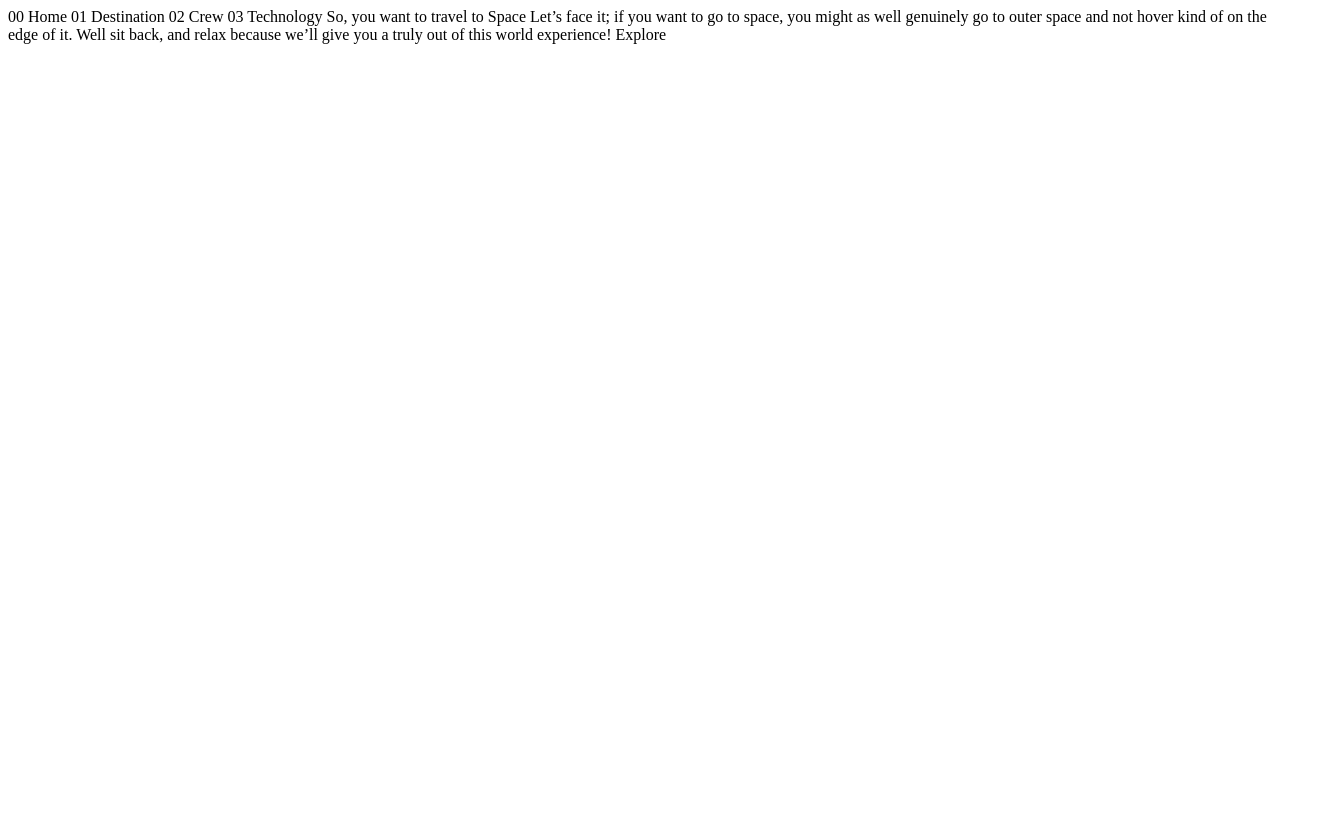
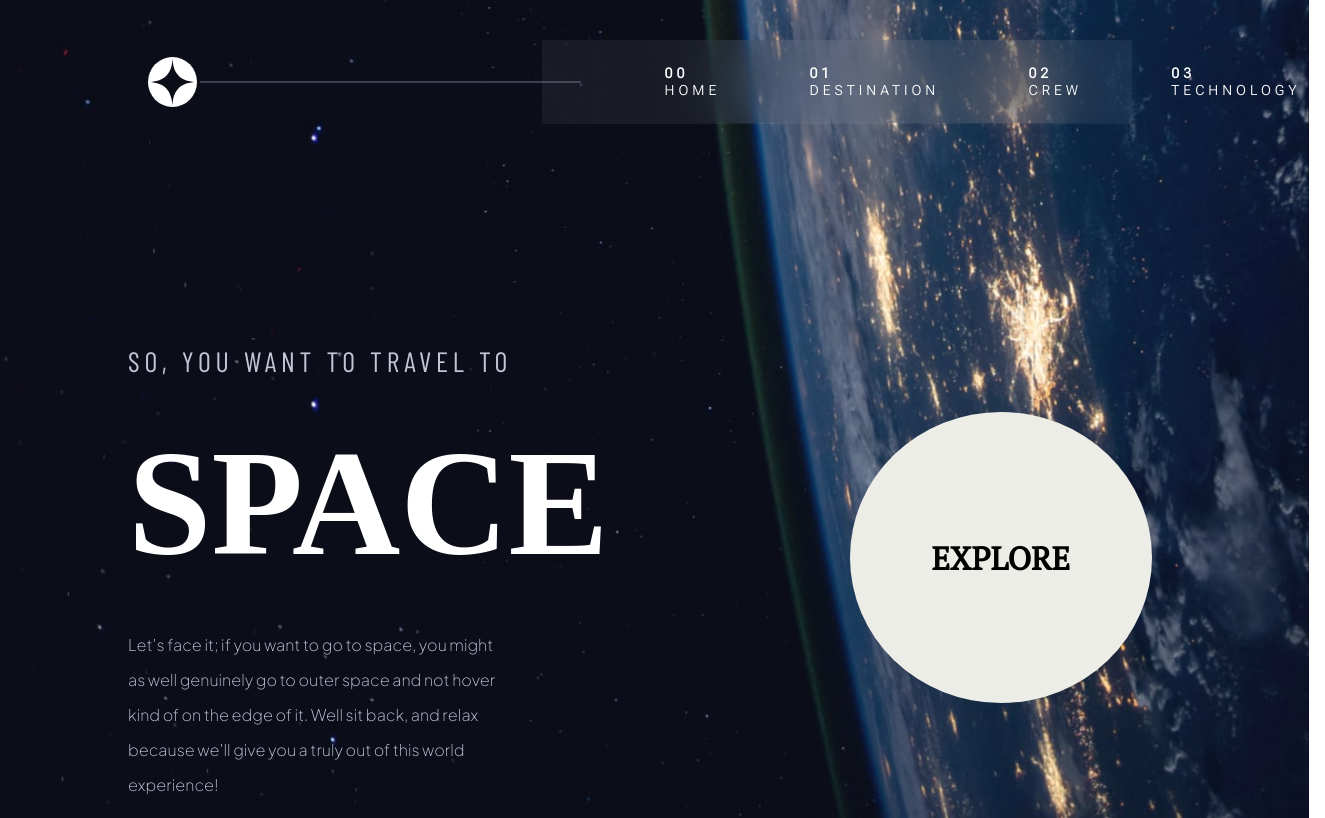
Before and after one commit to Hashal890/Space-tourism-clone, a plain HTML site: page index.html in a window 1280 px wide. Shown: the whole page, 1325 px wide, since content can reach past the window. Drawn offline with nearby package versions, Linux system fonts and the light colour scheme; a web font is replaced by a local one.

Commit message:
Created home page

```diff
--- /dev/null
+++ b/common.css
@@ -0,0 +1,99 @@
+@import url('https://fonts.googleapis.com/css2?family=Barlow+Condensed&family=Bellefair&family=PT+Serif&family=Plus+Jakarta+Sans:wght@200&family=Roboto+Flex:opsz,wght@8..144,300&display=swap');
+
+body{
+    width: 80%;
+    margin: auto;
+    background-image: url(./assets/home/background-home-desktop.jpg);
+    background-repeat: no-repeat;
+    background-size: cover;
+}
+#nav{
+    display: flex;
+    justify-content: space-between;
+    align-items: center;
+    gap: 30px;
+    padding: 20px;
+    position: relative;
+    margin-top: 2%;
+}
+#nav>img{
+    width: 5%;
+}
+#nav>div{
+    text-transform: uppercase;
+    background-color: rgba(245, 245, 245, 0.06);
+    backdrop-filter: blur(30px);
+    padding-left: 10%;
+    width: 50%;
+    display: flex;
+    justify-content: space-evenly;
+    gap: 40px;
+    font-size: 14px;
+}
+hr+div>div{
+    padding: 5%;
+}
+a{
+    text-decoration: none;
+    color: white;
+    font-family: 'Roboto Flex', sans-serif;
+    letter-spacing: 4px;
+    font-weight: 800;
+}
+span{
+    font-weight: 300;
+}
+hr{
+    width: 37%;
+    position: absolute;
+    left: 7%;
+    top: 43%;
+    z-index: 100;
+    border: 0.1px solid #9397b25d;
+}
+#page{
+    display: flex;
+    justify-content: space-between;
+    gap: 10%;
+    padding-top: 15%;
+}
+#page>div:last-child{
+    background-color: #edede8;
+    border-radius: 100%;
+    width: 25%;
+    height: 50%;
+    margin: auto;
+    display: flex;
+    justify-content: center;
+    align-items: center;
+    padding: 8%;
+}
+h5{
+    color: #c3c6d7;
+    text-transform: uppercase;
+    font-family: 'Barlow Condensed', sans-serif;
+    font-size: 28px;
+    letter-spacing: 4.75px;
+    margin-bottom: -10%;
+    font-weight: 500;
+}
+h1{
+    color: rgb(255,255,255);
+    text-transform: uppercase;
+    font-family: 'Bellefair', serif;
+    font-size: 150px;
+}
+p{
+    width: 60%;
+    color: #c3c6d7;
+    font-family: 'Barlow Condensed', sans-serif;
+    font-size: 16px;
+    line-height: 35px;
+    margin-top: -10%;
+    font-family: 'Plus Jakarta Sans', sans-serif;
+}
+h4{
+    font-size: 32px;
+    font-family: 'PT Serif', serif;
+    text-transform: uppercase;
+}
--- a/index.html
+++ b/index.html
@@ -5,23 +5,39 @@
   <meta name="viewport" content="width=device-width, initial-scale=1.0">
 
   <link rel="icon" type="image/png" sizes="32x32" href="./assets/favicon-32x32.png">
+  <link rel="stylesheet" href="common.css">
 
   <title>Frontend Mentor | Space tourism website</title>
 </head>
 <body>
+  <div id="nav">
+    <img src="./assets/shared/logo.svg" alt="Logo">
+    <hr>
+    <div>
+      <div><a href="./index.html">00 <span>Home</span></a></div>
+      <div><a href="./destination-moon.html">01 <span>Destination</span></a></div>
+      <div><a href="./crew-commander.html">02 <span>Crew</span></a></div>
+      <div><a href="./technology-spaceport.html">03 <span>Technology</span></a></div>
+    </div>
+  </div>
 
-  00 Home
-  01 Destination
-  02 Crew
-  03 Technology
-
-  So, you want to travel to
-  Space
-  Let’s face it; if you want to go to space, you might as well genuinely go to
-  outer space and not hover kind of on the edge of it. Well sit back, and relax
-  because we’ll give you a truly out of this world experience!
-
-  Explore
+  <div id="page">
+    <div>
+      <h5>So, you want to travel to</h5>
+      <h1>Space</h1>
+      <p>Let’s face it; if you want to go to space, you might as well genuinely go to outer space and not hover kind of on the edge of it. Well sit back, and relax because we’ll give you a truly out of this world experience!</p>
+    </div>
+    <div>
+      <h4>Explore</h4>
+    </div>
+  </div>
 
 </body>
 </html>
+
+<script>
+  let anchor = document.querySelector("a");
+  anchor.addEventListener("click",function(){
+    anchor.parentNode.style.borderBottom="3px solid white";
+  });
+</script>
```
